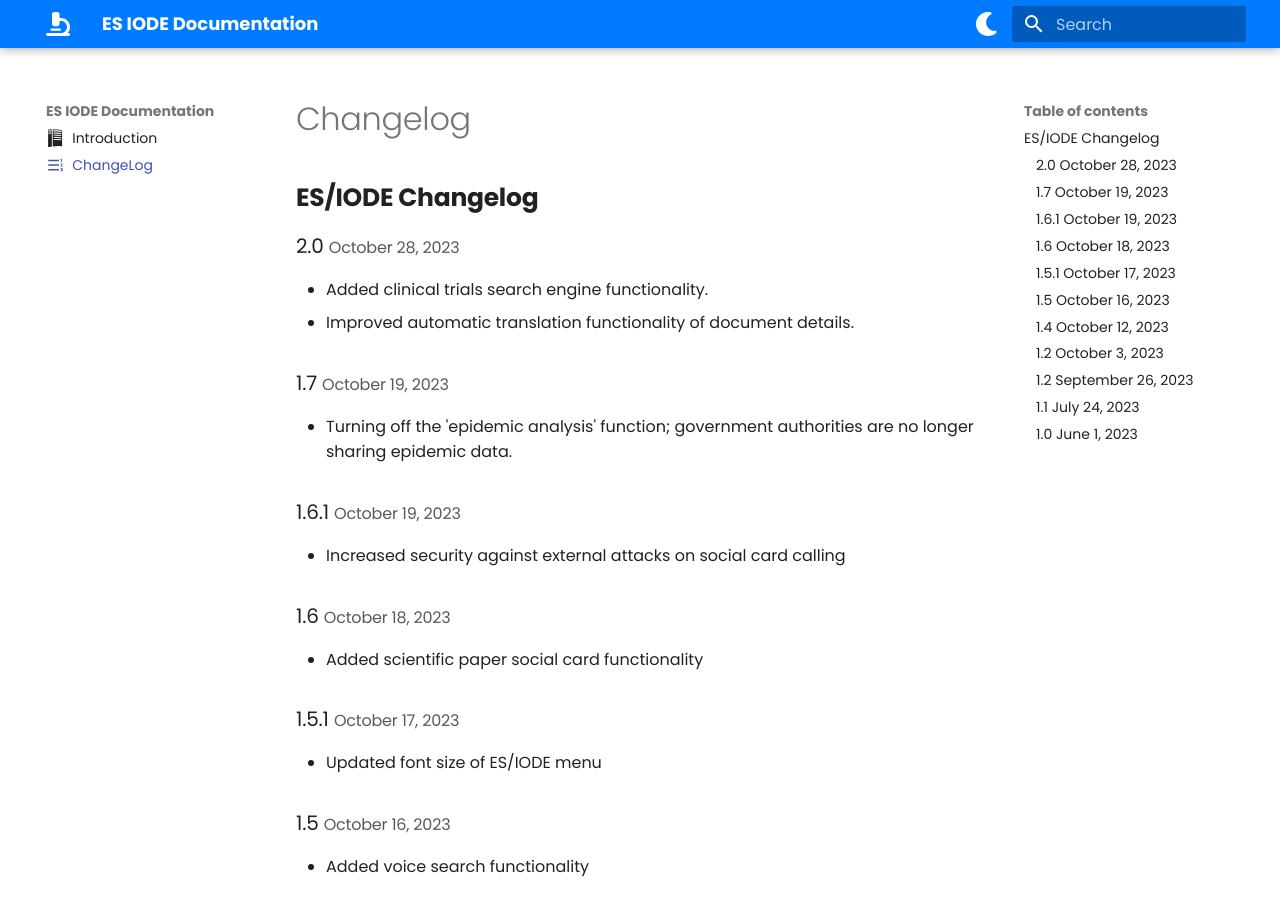
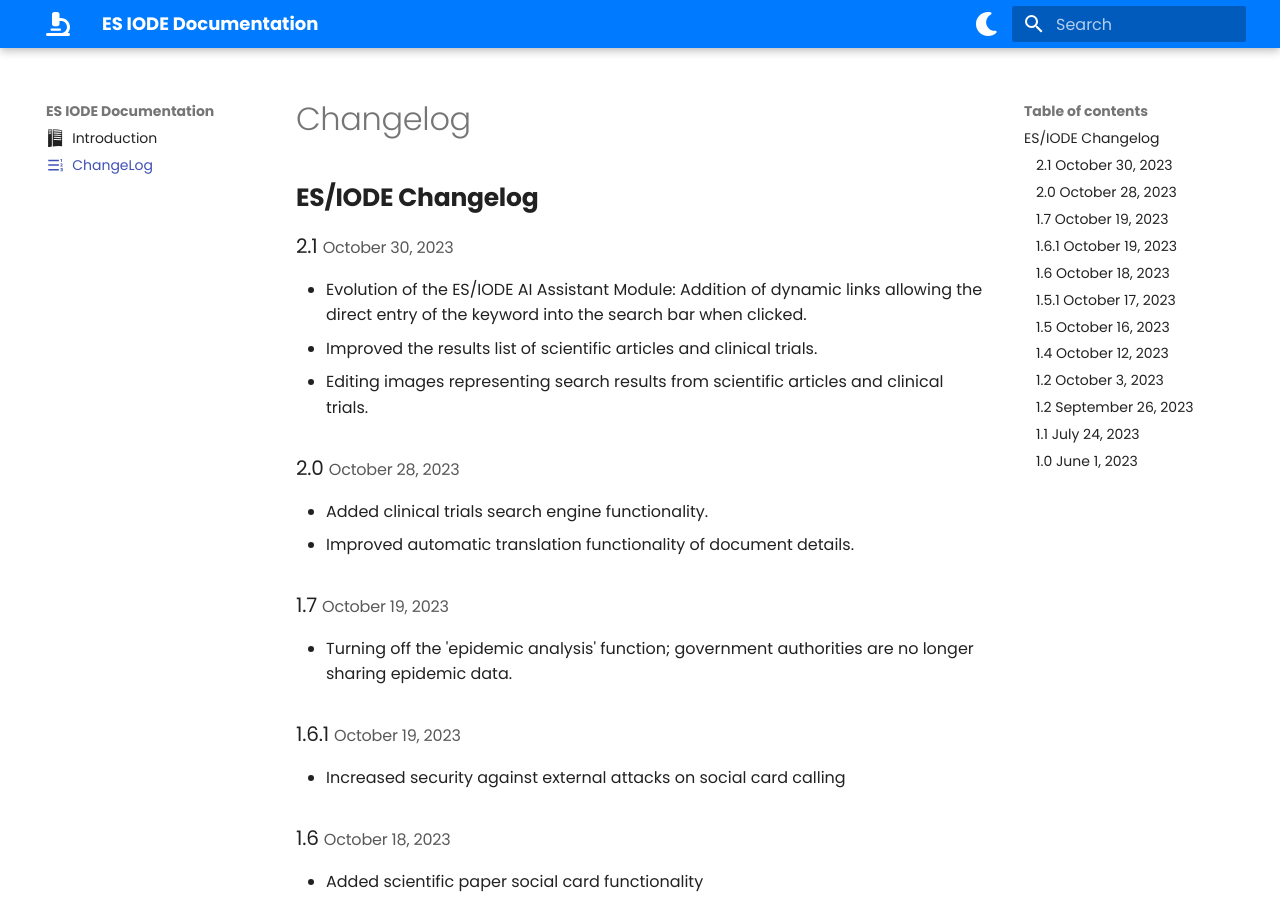
Before and after one commit to ethic-seido/iode_documentation, an MkDocs documentation site: the page built from docs/changelog.md, in a window 1280 px wide and 900 px high. Built offline with MkDocs 1.6.1 and Material for MkDocs 9.7.7, drawn with Linux system fonts in a browser that asks for light colours.

Commit message:
ES/Iode version increment and adding information about this version

```diff
--- a/docs/changelog.md
+++ b/docs/changelog.md
@@ -5,6 +5,12 @@ description: displaying service update information
 # Changelog
 
 ## **ES/IODE Changelog**
+
+### 2.1 <small>October 30, 2023</small>
+
+- Evolution of the ES/IODE AI Assistant Module: Addition of dynamic links allowing the direct entry of the keyword into the search bar when clicked.
+- Improved the results list of scientific articles and clinical trials.
+- Editing images representing search results from scientific articles and clinical trials.
 
 ### 2.0 <small>October 28, 2023</small>
 
```
Also changed, not shown: docs/index.md (+1 -1 lines).
